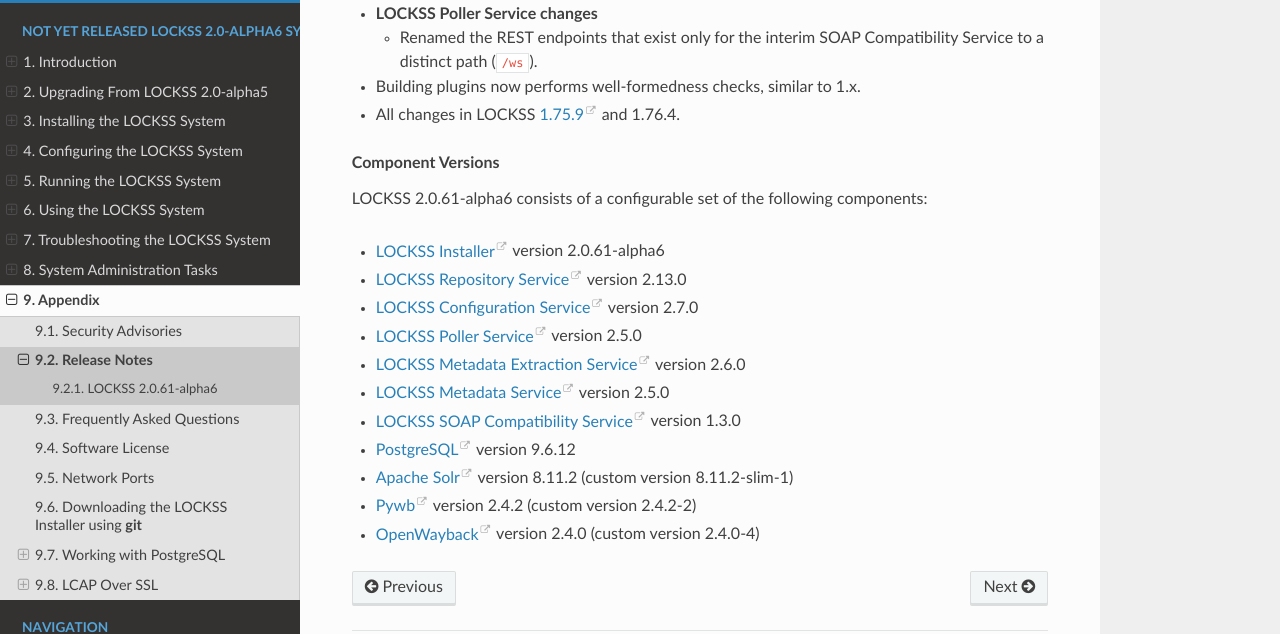
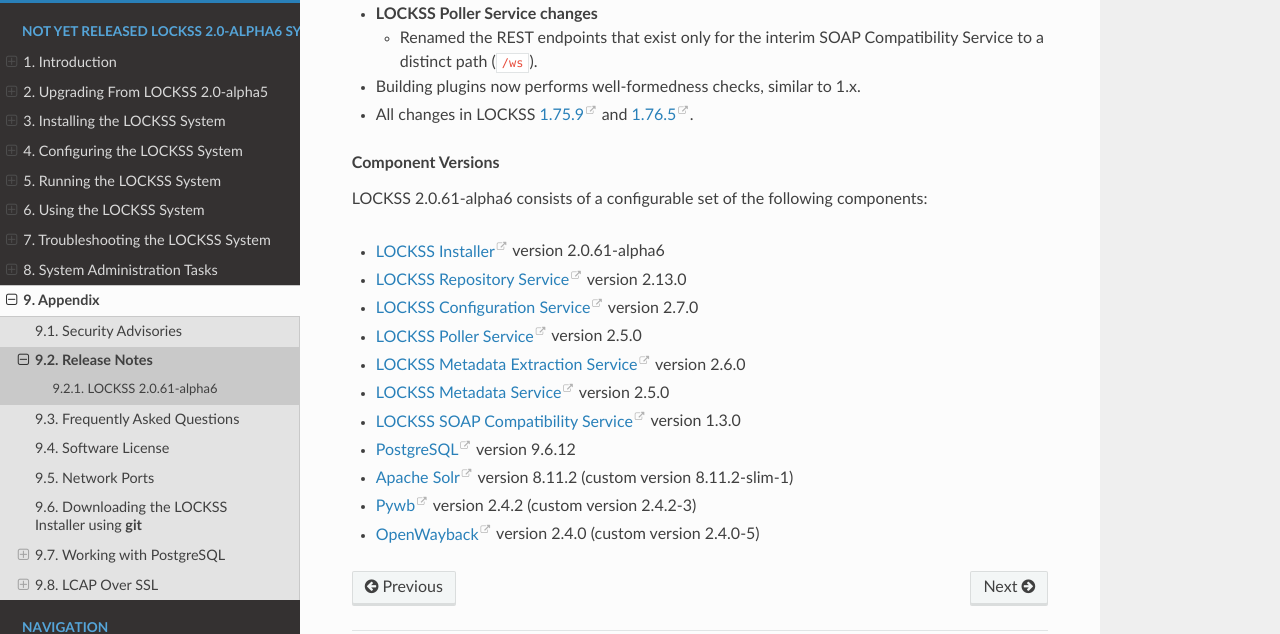
Before and after one commit to lockss/lockss-rtd-manual, a Sphinx documentation site: the page built from docs/appendix/release-notes.rst, in a window 1280 px wide and 900 px high, scrolled down 1772 px. Shown: the part 164-798 px from the top of the window. Built offline with Sphinx 7.4.7 and the Read the Docs theme 2.0.0, drawn with Linux system fonts in a browser that asks for light colours.

Commit message:
Reference to 1.76.5 release notes. Fix "patch" version of Pywb and OpenWayback.

```diff
--- a/docs/appendix/release-notes.rst
+++ b/docs/appendix/release-notes.rst
@@ -104,7 +104,7 @@ LOCKSS 2.0.61-alpha6 is the first release of the LOCKSS 2.0-alpha6 system.
 
 *  Building plugins now performs well-formedness checks, similar to 1.x.
 
-*  All changes in LOCKSS `1.75.9 <https://github.com/lockss/lockss-daemon/releases/tag/release-candidate_1-75-b9>`_ and 1.76.4.
+*  All changes in LOCKSS `1.75.9 <https://github.com/lockss/lockss-daemon/releases/tag/release-candidate_1-75-b9>`_ and `1.76.5 <https://github.com/lockss/lockss-daemon/releases/tag/release-candidate_1-76-b5>`_.
 
 .. rubric:: Component Versions
 
@@ -130,6 +130,6 @@ LOCKSS 2.0.61-alpha6 consists of a configurable set of the following components:
 
 *  `Apache Solr <https://solr.apache.org/>`_ version 8.11.2 (custom version 8.11.2-slim-1)
 
-*  `Pywb <https://github.com/webrecorder/pywb>`_ version 2.4.2 (custom version 2.4.2-2)
+*  `Pywb <https://github.com/webrecorder/pywb>`_ version 2.4.2 (custom version 2.4.2-3)
 
-*  `OpenWayback <https://github.com/iipc/openwayback>`_ version 2.4.0 (custom version 2.4.0-4)
+*  `OpenWayback <https://github.com/iipc/openwayback>`_ version 2.4.0 (custom version 2.4.0-5)
```
